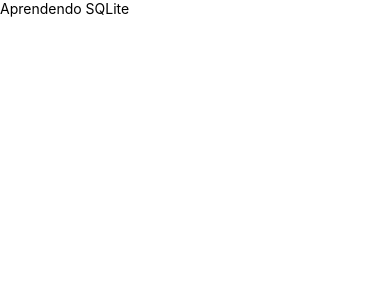
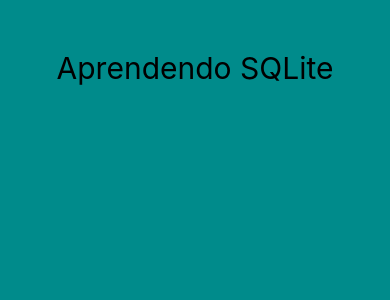
Before and after one commit to Juliano-araujo-de-oliveira/Escola, a React Native app: screen / in a window 390 px wide. Shown: the top 300 px of the page. Built offline with nearby package versions, Linux system fonts and the light colour scheme; what react-native-sqlite-storage would draw is missing.

Commit message:
estilização

```diff
--- a/App.js
+++ b/App.js
@@ -2,6 +2,7 @@
 import {  Text, View, TouchableOpacity, Button } from 'react-native';
 
 import Itemdatabase from './src/components/dataBase/Itemdatabase';
+import { Style } from './src/components/estilo/Style';
 export default class App extends Component {
 
 
@@ -17,9 +18,9 @@
 
 render(){
   return(
-    <View>
+    <View style={Style.container}>
       <TouchableOpacity onPress={() => this.testarConexao()}>
-      <Text>Aprendendo SQLite</Text>
+      <Text style={Style.escrita}>Aprendendo SQLite</Text>
       </TouchableOpacity>
     </View>
   )
--- a/src/components/estilo/Style.js
+++ b/src/components/estilo/Style.js
@@ -0,0 +1,17 @@
+import { StyleSheet } from "react-native";
+
+const Style = StyleSheet.create({
+container:{
+    flex:1,
+    backgroundColor:'#008B8B',
+
+},
+escrita:{
+    fontSize:30,
+    textAlign:'center',
+    marginTop:50
+}
+
+})
+
+export {Style}
```
